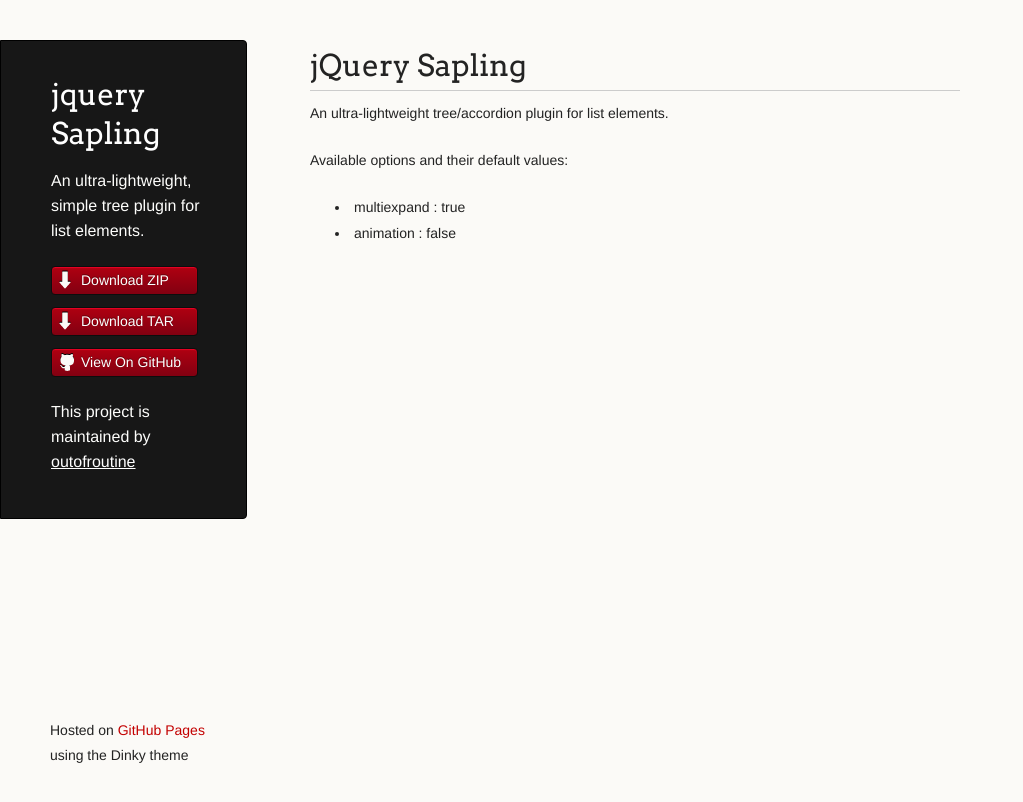
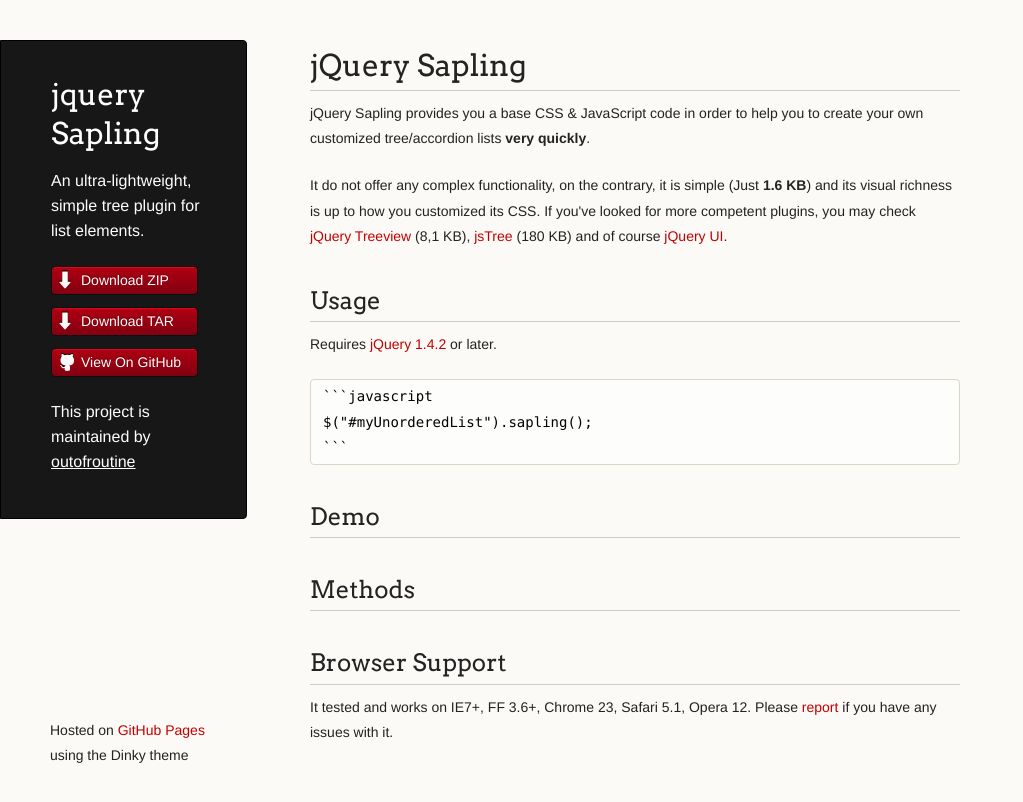
Before and after one commit to tameraydin/jquery-sapling, a plain HTML site: page index.html in a window 1280 px wide. Shown: the whole page, without its empty margins (0-1023 px from the left). Drawn offline with Linux system fonts and the light colour scheme.

Commit message:
Create gh-pages branch via GitHub

````diff
--- a/index.html
+++ b/index.html
@@ -32,14 +32,26 @@
       <section>
         <h1>jQuery Sapling</h1>
 
-<p>An ultra-lightweight tree/accordion plugin for list elements.</p>
+<p>jQuery Sapling provides you a base CSS &amp; JavaScript code in order to help you to create your own customized tree/accordion lists <strong>very quickly</strong>.</p>
 
-<p>Available options and their default values:</p>
+<p>It do not offer any complex functionality, on the contrary, it is simple (Just <strong>1.6 KB</strong>) and its visual richness is up to how you customized its CSS. If you've looked for more competent plugins, you may check <a href="https://www.google.com">jQuery Treeview</a> (8,1 KB), <a href="https://www.google.com">jsTree</a> (180 KB) and of course <a href="http://jqueryui.com/accordion/">jQuery UI</a>.</p>
 
-<ul>
-<li>multiexpand : true</li>
-<li>animation : false</li>
-</ul>
+<h2>Usage</h2>
+
+<p>Requires <a href="http://blog.jquery.com/2010/02/19/jquery-142-released/">jQuery 1.4.2</a> or later.</p>
+
+<pre><code>```javascript
+$("#myUnorderedList").sapling();
+```
+</code></pre>
+
+<h2>Demo</h2>
+
+<h2>Methods</h2>
+
+<h2>Browser Support</h2>
+
+<p>It tested and works on IE7+, FF 3.6+, Chrome 23, Safari 5.1, Opera 12. Please <a href="http://github.com/outofroutine/jquery-sapling/issues">report</a> if you have any issues with it.</p>
       </section>
       <footer>
         <p><small>Hosted on <a href="https://pages.github.com">GitHub Pages</a> using the Dinky theme</small></p>
````
Also changed, not shown: params.json (+1 -1 lines).
